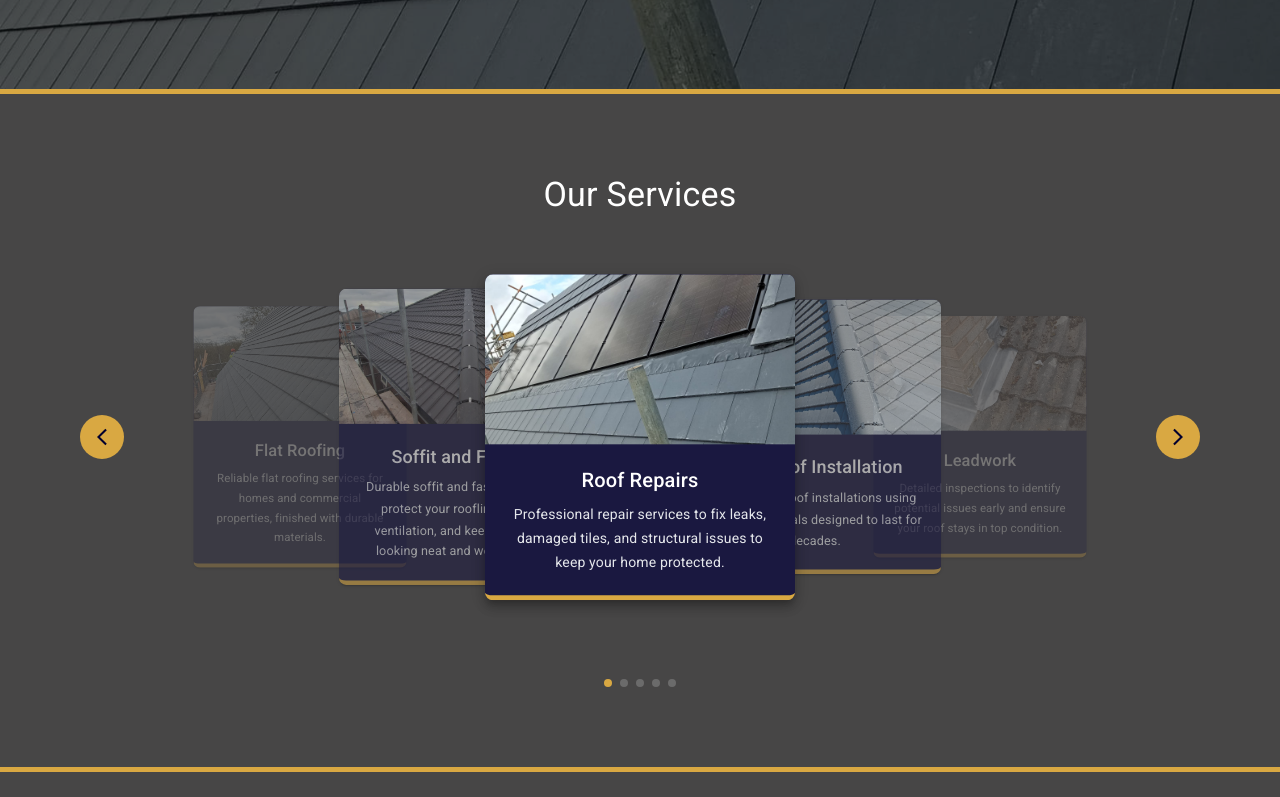
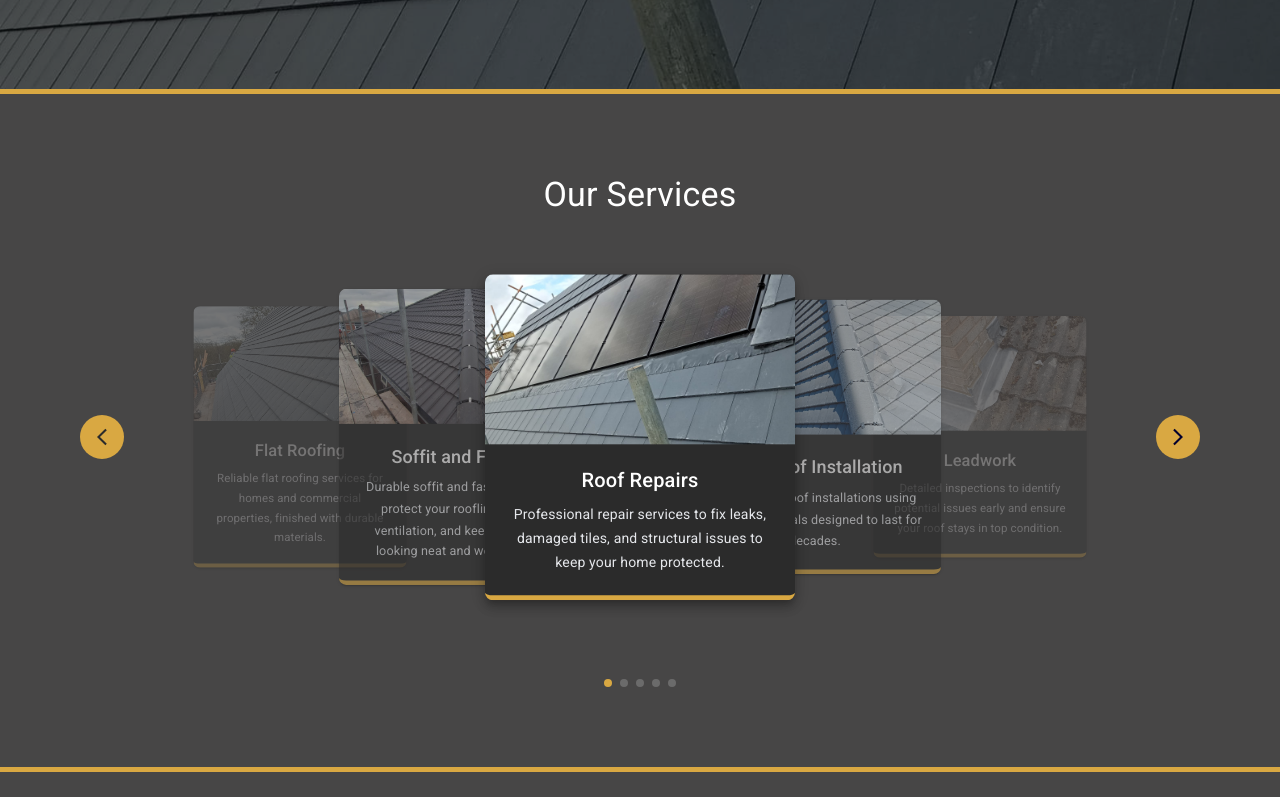
Before and after one commit to jkordek/rhroofing-website, a React (Vite) app: page / in a window 1280 px wide. Shown: the part 540-1337 px from the top of the page. Built offline with nearby package versions, Linux system fonts and the light colour scheme.

Commit message:
color changes

```diff
--- a/src/components/Services.jsx
+++ b/src/components/Services.jsx
@@ -109,7 +109,7 @@ const Services = () => {
                 transform: "translateY(-50%)",
                 zIndex: 20,
                 bgcolor: "#D9A842",
-                color: "#03002e",
+                color: "#2B2B2B",
                 width: 44,
                 height: 44,
                 "&:hover": { bgcolor: "#e8b84b" },
@@ -151,7 +151,7 @@ const Services = () => {
                     <Paper
                       elevation={isCenter ? 8 : 2}
                       sx={{
-                        bgcolor: "#1a1840",
+                        bgcolor: "#2B2B2B",
                         color: "#fff",
                         borderBottom: "5px solid #D9A842",
                         borderRadius: 2,
```
